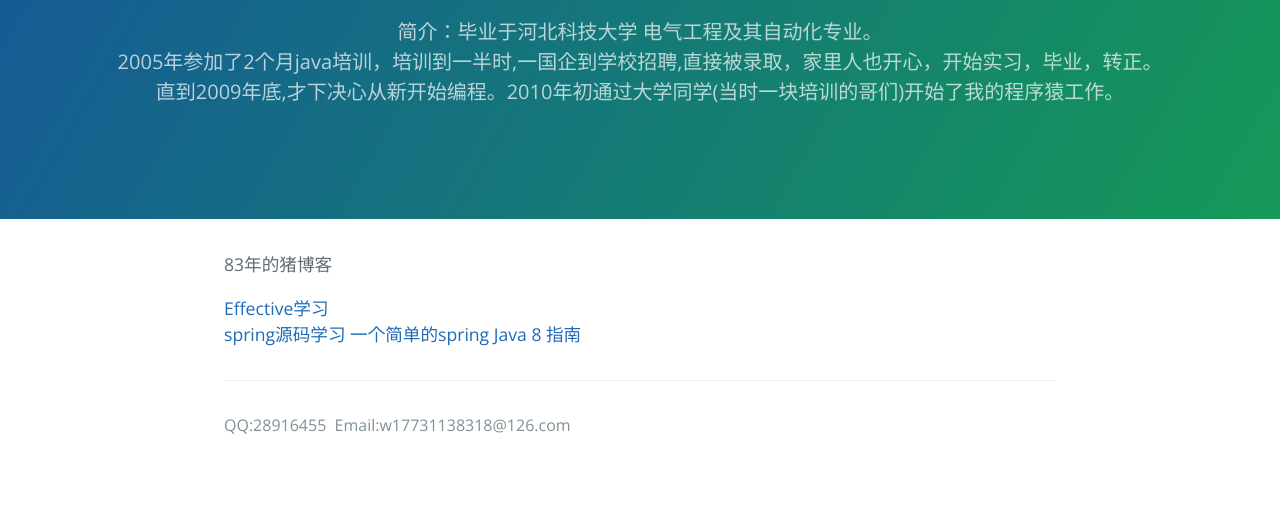
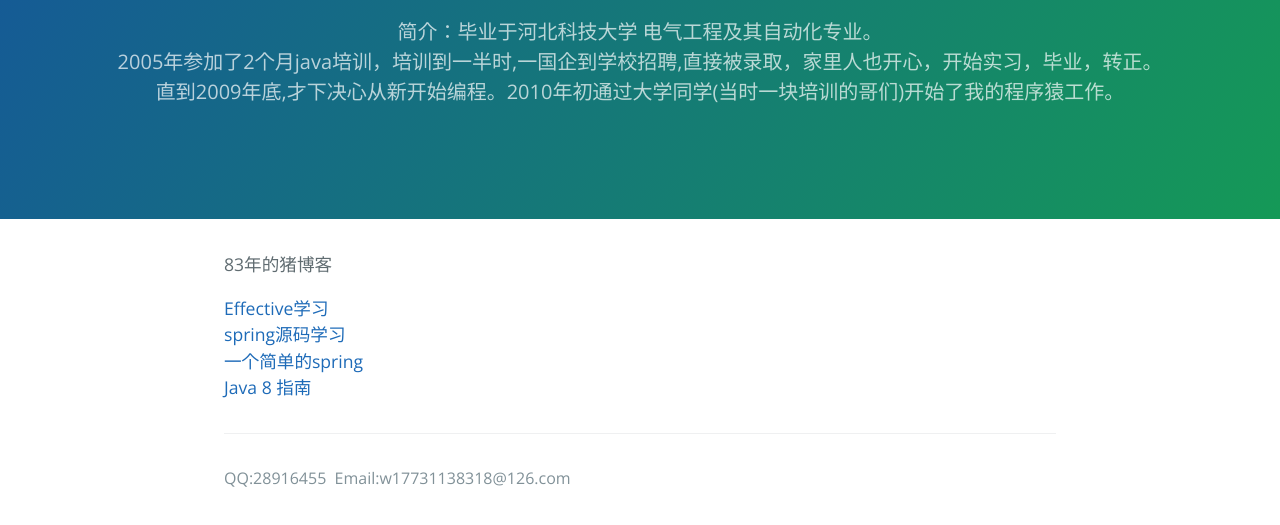
Before and after one commit to w17731138318/w17731138318.github.io, a plain HTML site: page index.html in a window 1280 px wide. Shown: the part 161-686 px from the top of the page. Drawn offline with nearby package versions, Linux system fonts and the light colour scheme.

Commit message:
Update index.html

```diff
--- a/index.html
+++ b/index.html
@@ -20,9 +20,9 @@
 <section class="main-content">
         <p>83年的猪博客</p>
         <a href="https://github.com/w17731138318/w17731138318.github.io">Effective学习</a><br>
-        <a href="https://github.com/w17731138318/springcode">spring源码学习</a>
-        <a href="https://github.com/w17731138318/myspring">一个简单的spring</a>
-        <a href="https://github.com/w17731138318/java8-tutorial">Java 8 指南</a>
+        <a href="https://github.com/w17731138318/springcode">spring源码学习</a><br>
+        <a href="https://github.com/w17731138318/myspring">一个简单的spring</a><br>
+        <a href="https://github.com/w17731138318/java8-tutorial">Java 8 指南</a><br>
         <footer class="site-footer">
 
             <span class="site-footer-credits">QQ:28916455&nbsp;&nbsp;Email:w17731138318@126.com</span>
```
